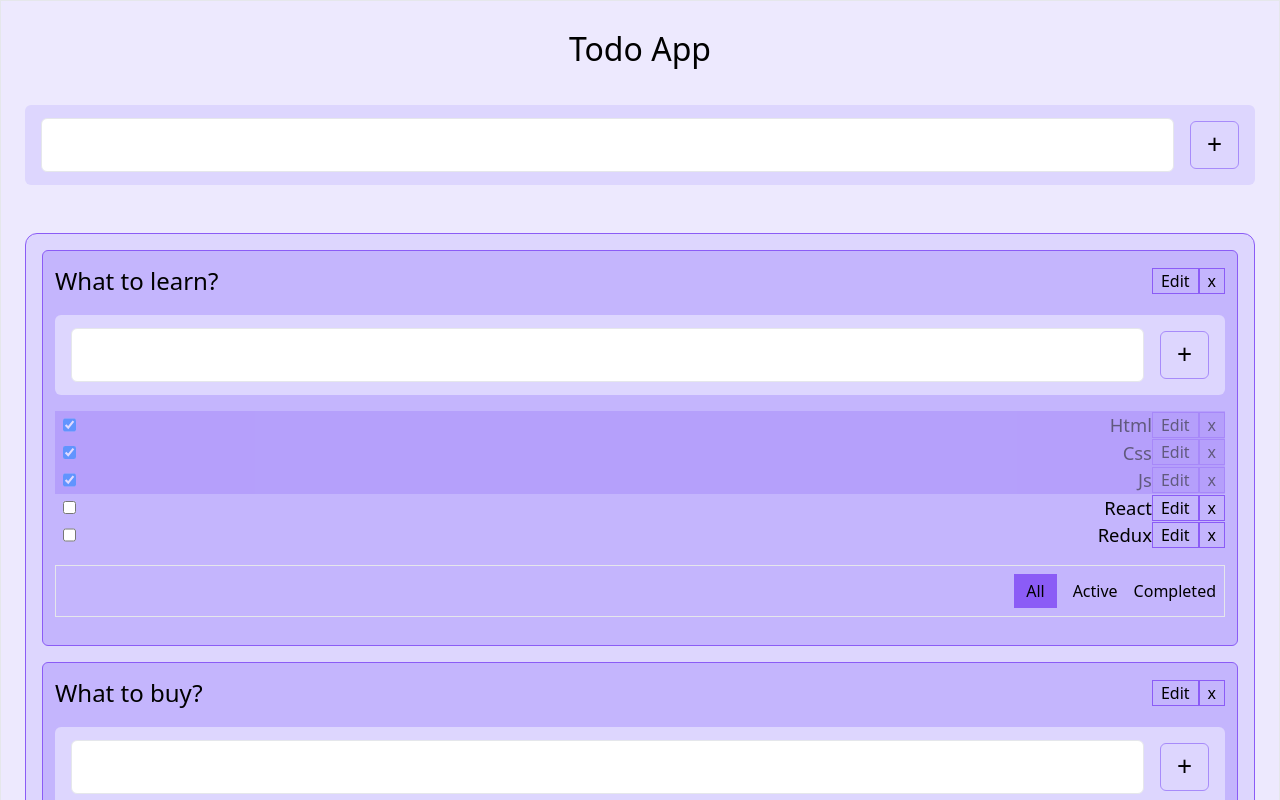
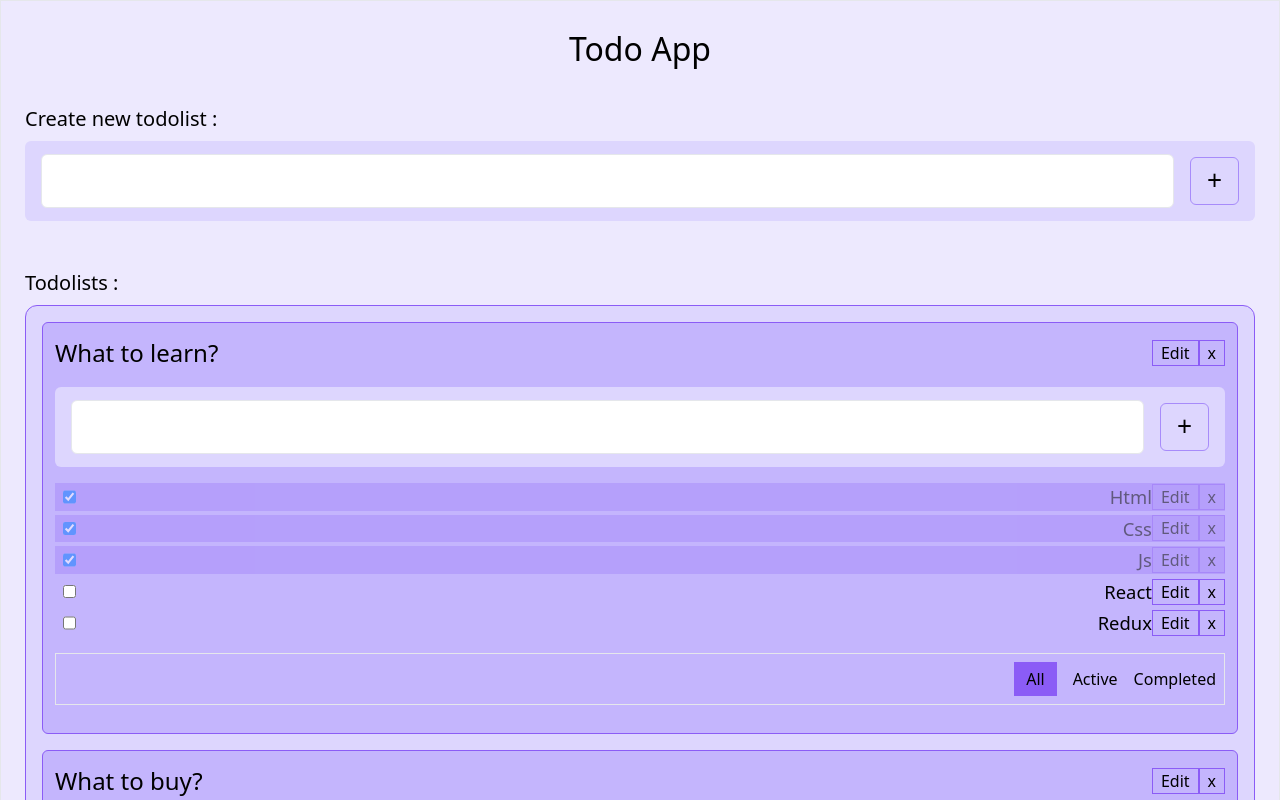
Before and after one commit to xasanovdev/react-todolist-ts-app, a React (Vite) app: page / in a window 1280 px wide. Shown: the top 800 px of the page. Built offline with nearby package versions, Linux system fonts and the light colour scheme.

Commit message:
Adding website titles

```diff
--- a/src/App/App.tsx
+++ b/src/App/App.tsx
@@ -117,11 +117,12 @@ function App() {
   }
 
   return (
-    <div className="w-full border p-6 bg-violet-100">
-      <h1 className='text-center pb-8 text-[2rem]'> Todo App </h1>
+    <div className="w-full border p-1 lg:p-6 md:p-4 bg-violet-100">
+      <h1 className="text-center pb-8 text-[2rem]"> Todo App </h1>
+      <p className="text-xl mb-2">Create new todolist :</p>
       <TodolistInput addItem={addTodolist} />
-
-      <div className="relative mt-12 bg-violet-200 flex flex-col border border-violet-500 gap-4 p-4 rounded-xl">
+      <p className="text-xl mt-12 ">Todolists :</p>
+      <div className="relative mt-2 bg-violet-200 flex flex-col border border-violet-500 gap-4 p-2 sm:p-4 rounded-xl">
         {todolists.map((todolist) => {
           let tasksForTodoList = tasksObj[todolist.id];
 
@@ -131,6 +132,7 @@ function App() {
             tasksForTodoList = tasksForTodoList.filter((task) => !task.isDone);
           }
           return (
+            <>
               <Todolist
                 id={todolist.id}
                 key={todolist.id}
@@ -145,10 +147,11 @@ function App() {
                 removeTodolist={removeTodolist}
                 changeTodolistTitle={changeTodolistTitle}
               />
+            </>
           );
         })}
       </div>
-      <footer className='mt-4 text-center text-[1.4rem] bottom-0 py-4 w-full'>
+      <footer className="mt-4 text-center text-[1.4rem] bottom-0 py-4 w-full">
         Powered by xasanovdev
       </footer>
     </div>
--- a/src/Todolist/index.tsx
+++ b/src/Todolist/index.tsx
@@ -53,7 +53,7 @@ function Todolist(props: PropsType) {
       <div className='my-4'>
         <TodolistInput addItem={addTask} />
       </div>
-      <ul>
+      <ul className='flex flex-col gap-1'>
         {props.tasks.length > 0
           ? props.tasks.map((task) => {
               return (
```
Lines whose indentation alone changed are shown as unchanged.
